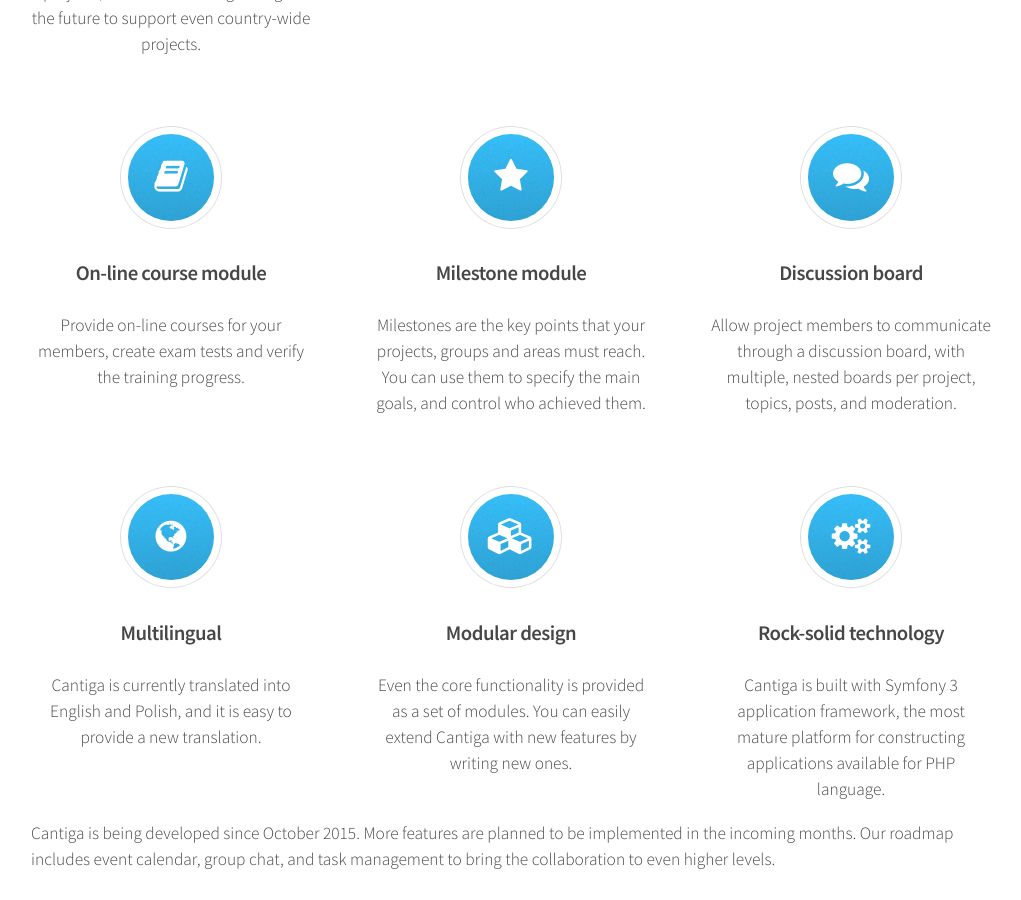
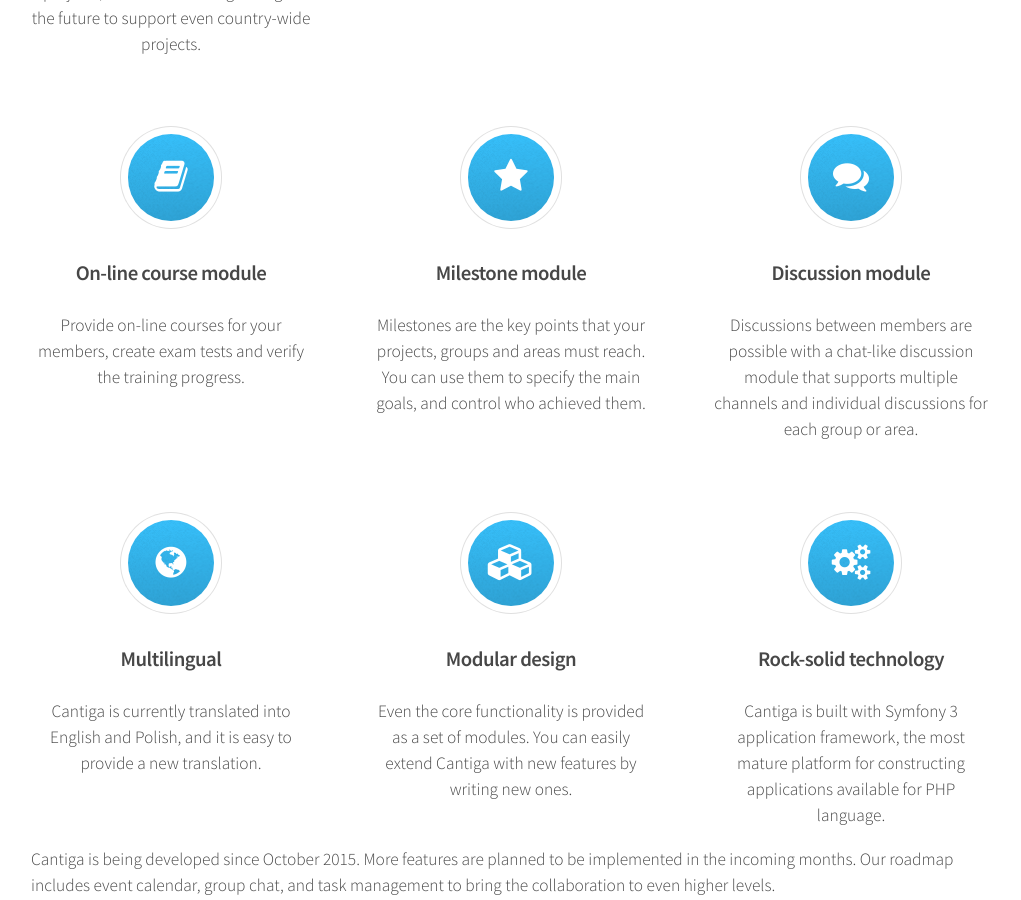
Before and after one commit to zyxist/cantiga-website, a Jekyll site: the page built from features.html, in a window 1280 px wide and 900 px high, scrolled down 892 px. Shown: the whole window, without its empty margins (129-1150 px from the left). Built offline with Jekyll 4.4.1, drawn with Linux system fonts in a browser that asks for light colours.

Commit message:
Updating the Features page.

```diff
--- a/features.html
+++ b/features.html
@@ -69,9 +69,10 @@ layout: default
                                 <section class="4u">
                                     <div class="box highlight">
                                         <i class="icon major fa-comments"></i>
-                                        <h3>Discussion board</h3>
-                                        <p>Allow project members to communicate through a discussion board, with
-                                        multiple, nested boards per project, topics, posts, and moderation.</p>
+                                        <h3>Discussion module</h3>
+                                        <p>Discussions between members are possible with a chat-like
+                                        discussion module that supports multiple channels and individual
+                                        discussions for each group or area.</p>
                                     </div>
                                 </section>
                             </div>
```
